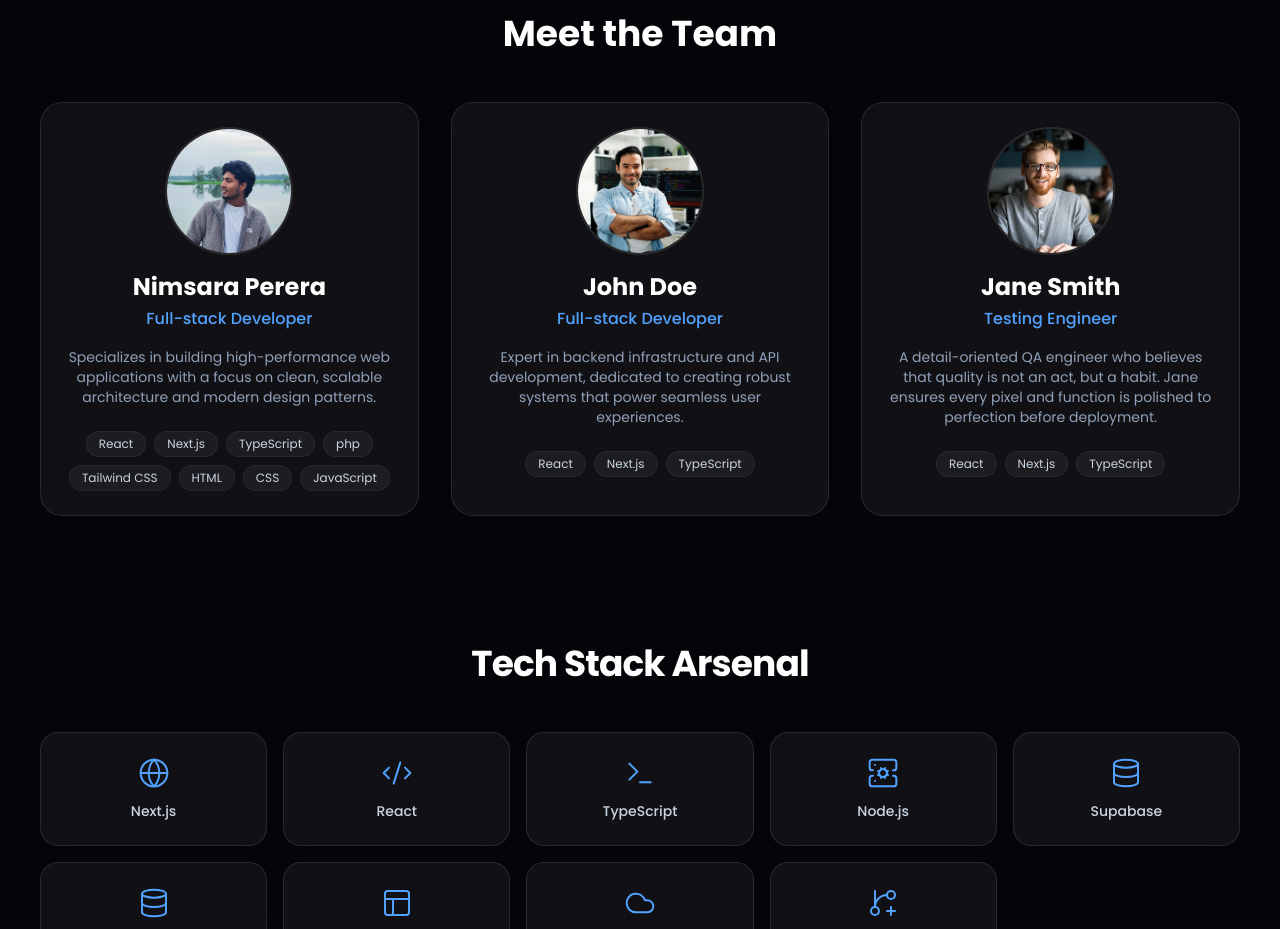
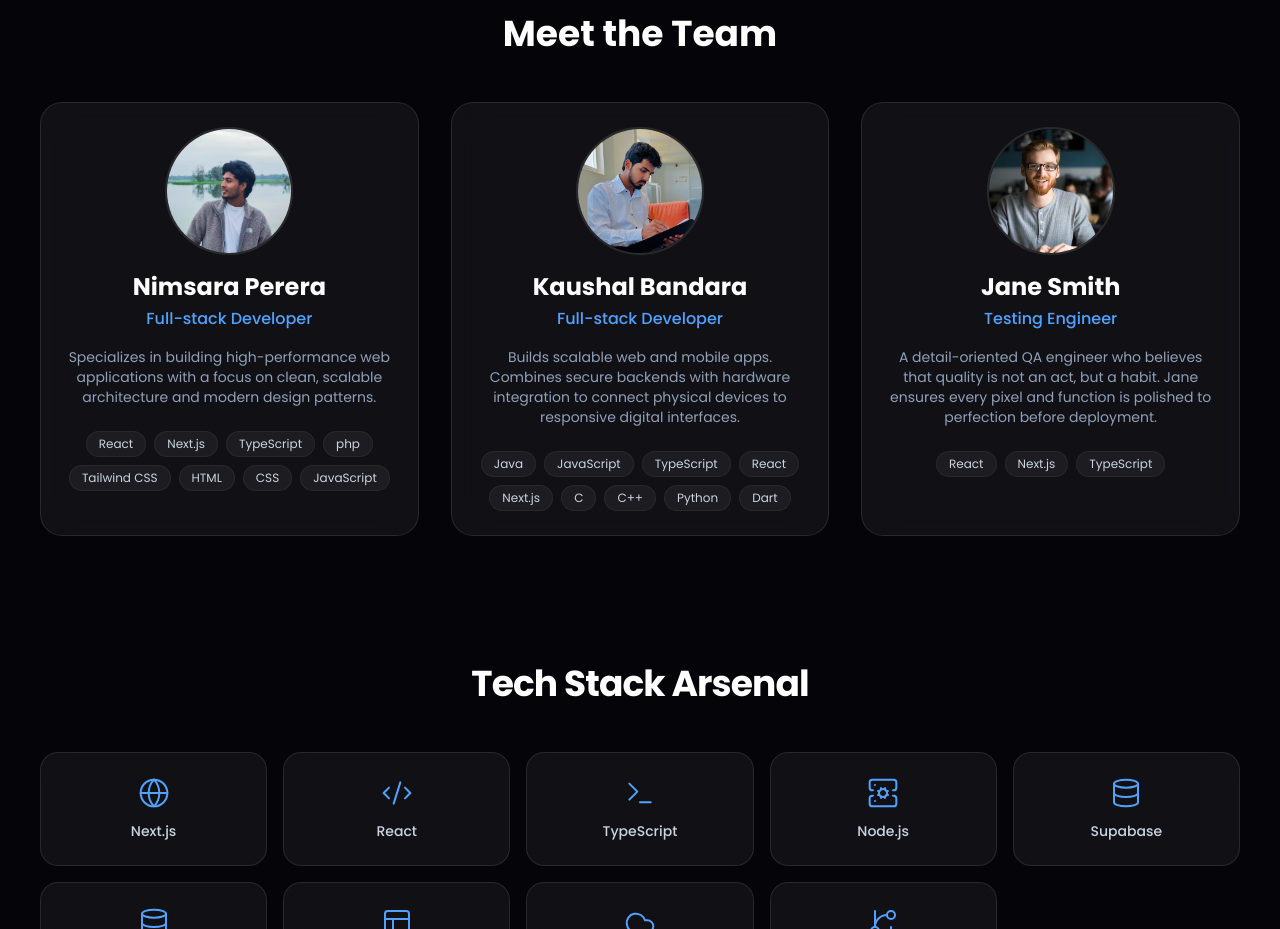
Before and after one commit to SHASHiYA32/DevDynamo-portfolio, a Next.js app: page / in a window 1280 px wide. Shown: the part 1720-2649 px from the top of the page. Built offline with nearby package versions, Linux system fonts and the light colour scheme; a web font is replaced by a local one.

Commit message:
writes the description

```diff
--- a/src/app/page.tsx
+++ b/src/app/page.tsx
@@ -111,12 +111,12 @@ const teamMembers = [
     photo: "/team/nimsara.png",
   },
   {
-    name: "John Doe",
+    name: "Kaushal Bandara",
     role: "Full-stack Developer",
     about:
-      "Expert in backend infrastructure and API development, dedicated to creating robust systems that power seamless user experiences.",
-    skills: ["React", "Next.js", "TypeScript"],
-    photo: "/team/img1.webp",
+      "Builds scalable web and mobile apps. Combines secure backends with hardware integration to connect physical devices to responsive digital interfaces.",
+    skills: ["Java","JavaScript",  "TypeScript","React", "Next.js",  "C", "C++", "Python", "Dart"],
+    photo: "/team/Bkaushal.JPG",
   },
   {
     name: "Jane Smith",
```
Also changed, not shown: public/team/Bkaushal.JPG (added), 1 other file (tests, documents, lock files or other folders).
